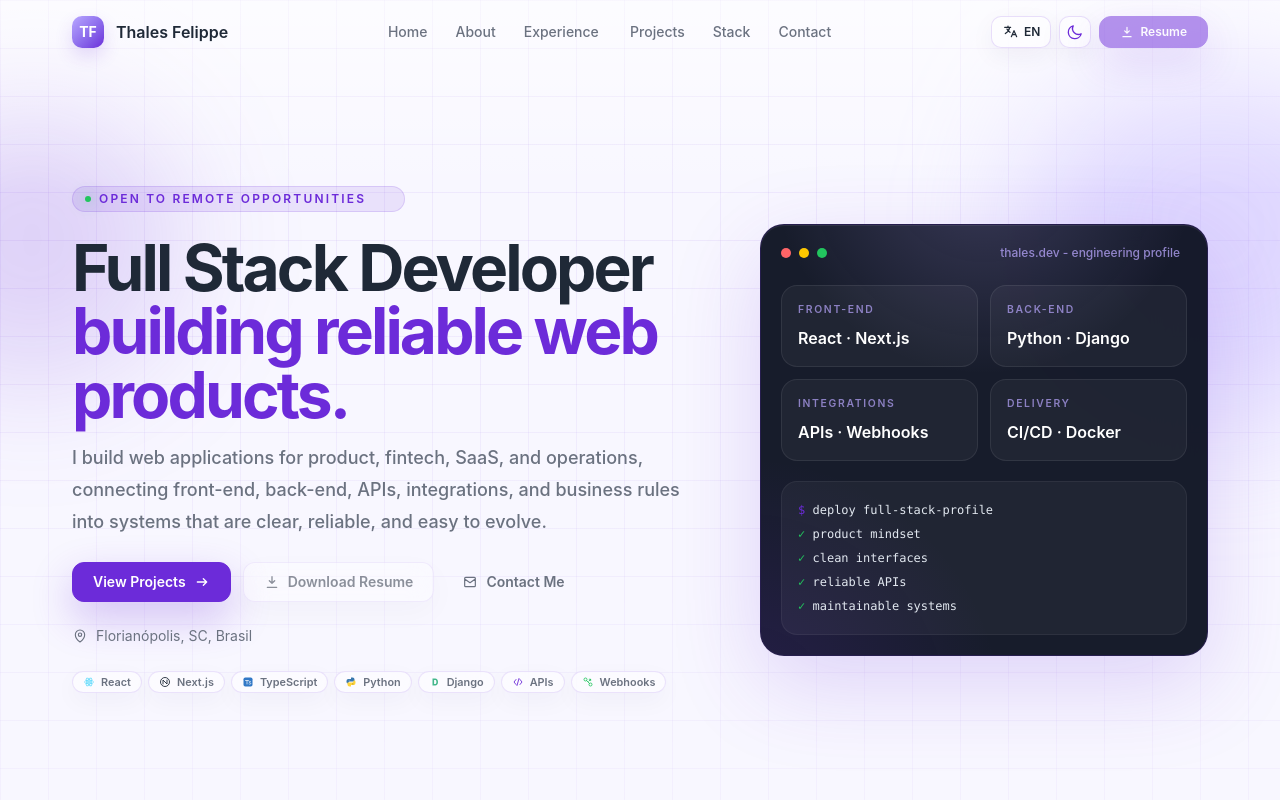
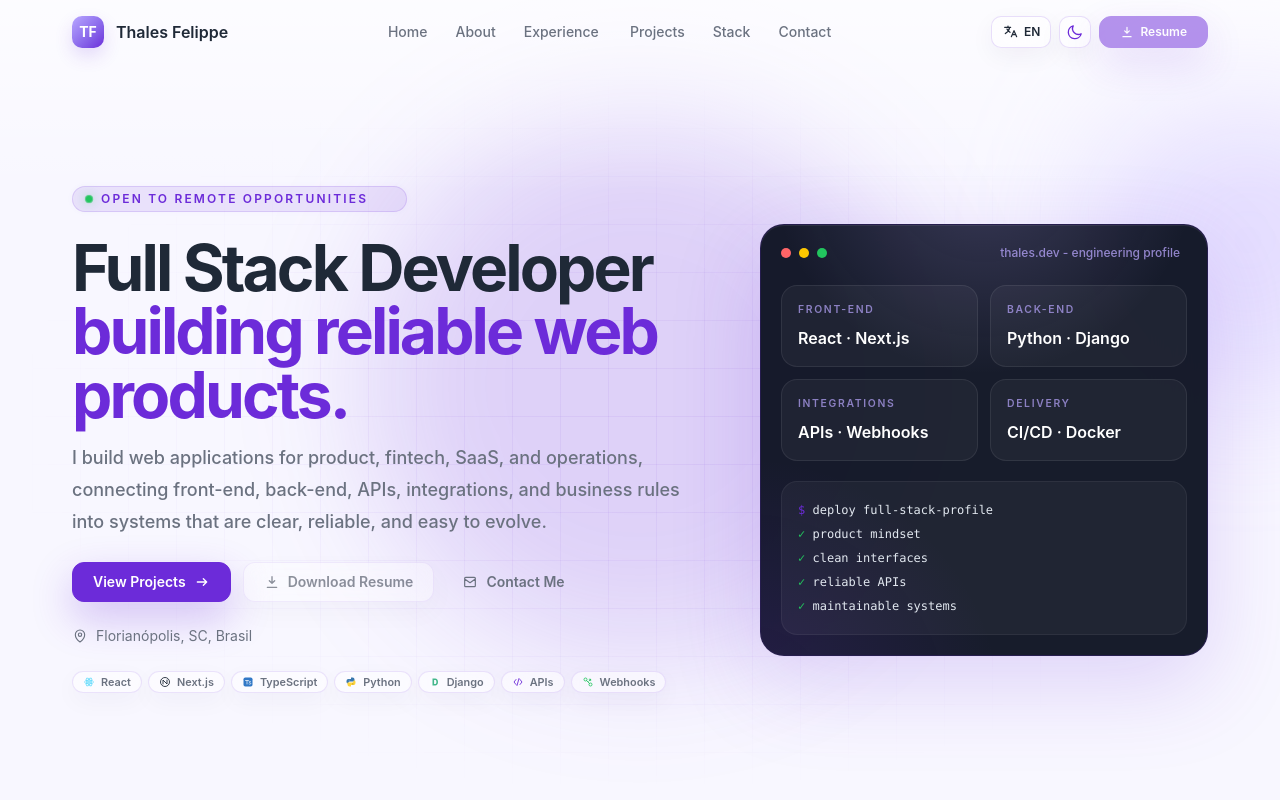
Before and after one commit to thalesfelippe/portfolio, a React (Vite) app: page / in a window 1280 px wide. Shown: the top 800 px of the page. Built offline with nearby package versions, Linux system fonts and the light colour scheme.

Commit message:
style: polish hero background and status badge

```diff
--- a/src/components/AppBackground.tsx
+++ b/src/components/AppBackground.tsx
@@ -6,10 +6,10 @@
 
 export function AppBackground({ children }: AppBackgroundProps) {
   return (
-    <div className="relative min-h-svh overflow-hidden bg-light-bg text-dark-text transition-colors duration-300 dark:bg-deep-navy dark:text-white">
-      <div className="pointer-events-none absolute inset-0 bg-[linear-gradient(rgba(108,43,217,0.08)_1px,transparent_1px),linear-gradient(90deg,rgba(108,43,217,0.08)_1px,transparent_1px)] bg-[size:48px_48px] [mask-image:linear-gradient(to_bottom,black,transparent_78%)] dark:bg-[linear-gradient(rgba(185,167,255,0.08)_1px,transparent_1px),linear-gradient(90deg,rgba(185,167,255,0.08)_1px,transparent_1px)]" />
-      <div className="pointer-events-none absolute -left-28 top-24 h-72 w-72 rounded-full bg-violet/18 blur-3xl dark:bg-violet/30" />
-      <div className="pointer-events-none absolute right-[-8rem] top-10 h-96 w-96 rounded-full bg-soft-lavender/40 blur-3xl dark:bg-soft-lavender/15" />
+    <div className="relative min-h-svh overflow-x-hidden bg-light-bg text-dark-text transition-colors duration-300 dark:bg-[#070a18] dark:text-white">
+      <div className="pointer-events-none absolute left-1/2 top-20 h-[44rem] w-[76rem] -translate-x-1/2 bg-[linear-gradient(rgba(108,43,217,0.065)_1px,transparent_1px),linear-gradient(90deg,rgba(108,43,217,0.065)_1px,transparent_1px)] bg-[size:48px_48px] [mask-image:radial-gradient(ellipse_at_center,black_0%,rgba(0,0,0,0.72)_34%,transparent_74%)] dark:bg-[linear-gradient(rgba(185,167,255,0.062)_1px,transparent_1px),linear-gradient(90deg,rgba(185,167,255,0.062)_1px,transparent_1px)]" />
+      <div className="pointer-events-none absolute left-1/2 top-28 h-[34rem] w-[34rem] -translate-x-1/2 rounded-full bg-violet/18 blur-3xl dark:bg-violet/24" />
+      <div className="pointer-events-none absolute right-[-8rem] top-20 h-80 w-80 rounded-full bg-soft-lavender/30 blur-3xl dark:bg-soft-lavender/10" />
       <div className="pointer-events-none absolute inset-x-0 top-0 h-48 bg-gradient-to-b from-white/65 to-transparent dark:from-dark-purple/25" />
       <div className="pointer-events-none absolute bottom-10 left-1/2 h-40 w-40 -translate-x-1/2 rotate-45 rounded-[2rem] border border-violet/20 dark:border-soft-lavender/15" />
       <div className="relative z-10">{children}</div>
--- a/src/components/ui/Badge.tsx
+++ b/src/components/ui/Badge.tsx
@@ -7,10 +7,14 @@
 export function Badge({ children, className = '', ...props }: BadgeProps) {
   return (
     <span
-      className={`inline-flex w-fit items-center gap-2 rounded-full border border-violet/15 bg-violet/10 px-3 py-1 text-xs font-semibold uppercase tracking-[0.18em] text-violet dark:border-soft-lavender/20 dark:bg-soft-lavender/10 dark:text-soft-lavender ${className}`}
+      className={`availability-badge inline-flex w-fit items-center gap-2 rounded-full border border-violet/15 bg-violet/10 px-3 py-1 text-xs font-semibold uppercase tracking-[0.18em] text-violet dark:border-soft-lavender/20 dark:bg-soft-lavender/10 dark:text-soft-lavender ${className}`}
       {...props}
     >
-      <span className="h-1.5 w-1.5 rounded-full bg-success-accent shadow-[0_0_16px_rgba(34,197,94,0.8)]" />
+      <span className="relative inline-flex h-2 w-2 shrink-0 items-center justify-center">
+        <span className="absolute h-full w-full rounded-full bg-success-accent/55" />
+        <span className="availability-dot-sonar absolute h-full w-full rounded-full bg-success-accent/55" />
+        <span className="relative h-1.5 w-1.5 rounded-full bg-success-accent shadow-[0_0_12px_rgba(34,197,94,0.72)]" />
+      </span>
       {children}
     </span>
   )
--- a/src/index.css
+++ b/src/index.css
@@ -36,3 +36,42 @@
 a {
   -webkit-tap-highlight-color: transparent;
 }
+
+.availability-badge {
+  animation: availability-badge-breathe 4.8s ease-in-out infinite;
+}
+
+.availability-dot-sonar {
+  animation: availability-dot-sonar 1.9s ease-out infinite;
+}
+
+@keyframes availability-badge-breathe {
+  0%,
+  100% {
+    box-shadow: 0 0 0 rgba(108, 43, 217, 0);
+  }
+
+  50% {
+    box-shadow: 0 0 26px rgba(108, 43, 217, 0.1);
+  }
+}
+
+@keyframes availability-dot-sonar {
+  0% {
+    opacity: 0.68;
+    transform: scale(1);
+  }
+
+  80%,
+  100% {
+    opacity: 0;
+    transform: scale(3.1);
+  }
+}
+
+@media (prefers-reduced-motion: reduce) {
+  .availability-badge,
+  .availability-dot-sonar {
+    animation: none;
+  }
+}
```
